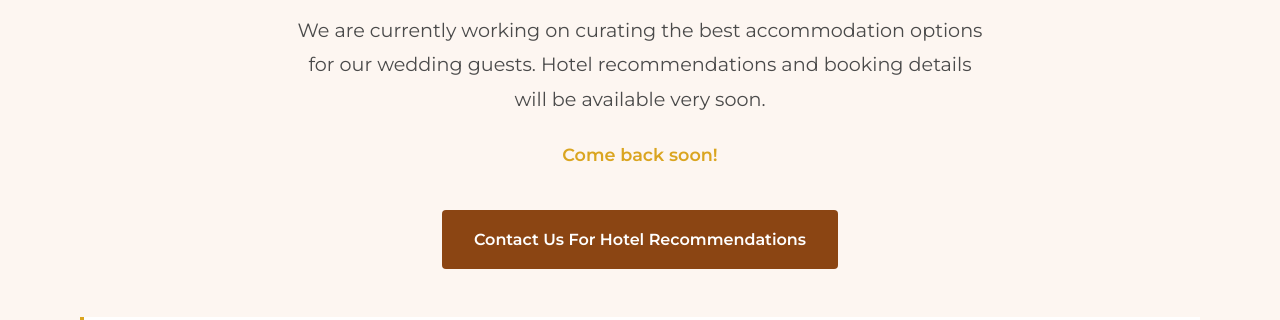
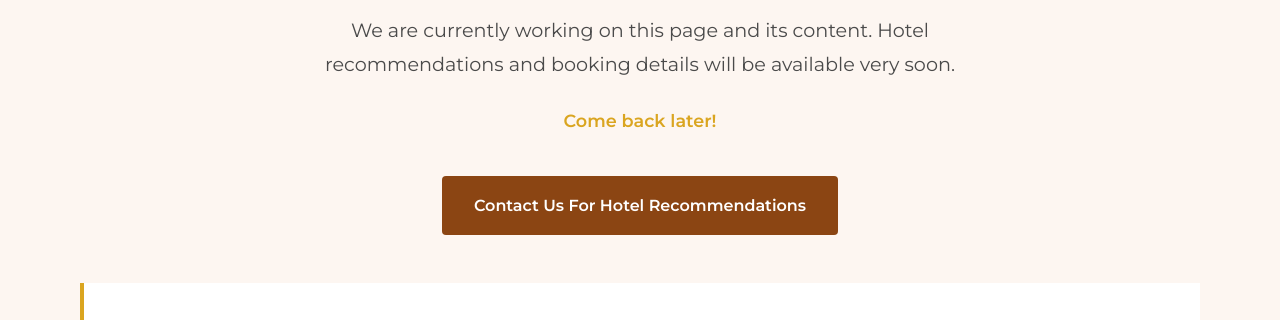
Before and after one commit to adescographics/adakemi2026, a website: page accommodations.html in a window 1280 px wide. Shown: the part 401-721 px from the top of the page. Drawn offline with nearby package versions, Linux system fonts and the light colour scheme.

Commit message:
fix accomodations page

```diff
--- a/accommodations.html
+++ b/accommodations.html
@@ -228,10 +228,10 @@
               No Data To Display Yet
             </h2>
             <p style="font-size: clamp(1rem, 3vw, 1.2rem); color: var(--text-gray); line-height: 1.8; margin-bottom: 1.5rem;">
-              We are currently working on curating the best accommodation options for our wedding guests. Hotel recommendations and booking details will be available very soon.
+              We are currently working on this page and its content. Hotel recommendations and booking details will be available very soon.
             </p>
             <p style="font-size: clamp(0.95rem, 2.5vw, 1.1rem); color: var(--secondary); font-weight: 600; margin-bottom: 2.5rem;">
-              Come back soon!
+              Come back later!
             </p>
             <a href="contact.html" style="display: inline-block; padding: clamp(0.8rem, 2vw, 1rem) clamp(1.5rem, 4vw, 2rem); background: var(--primary); color: var(--white); text-decoration: none; font-weight: 600; border-radius: 4px; transition: all 0.3s ease; font-size: clamp(0.9rem, 2vw, 1rem);">
               Contact Us For Hotel Recommendations
```
